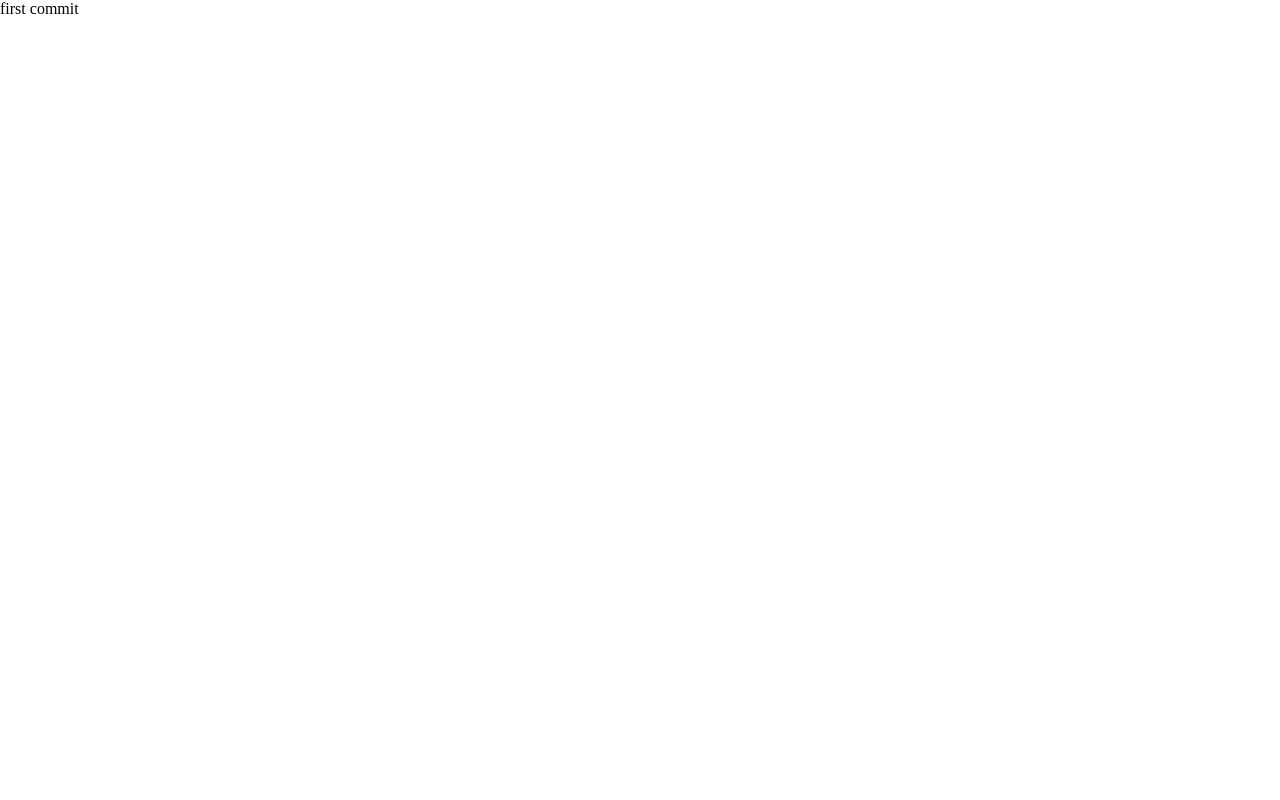
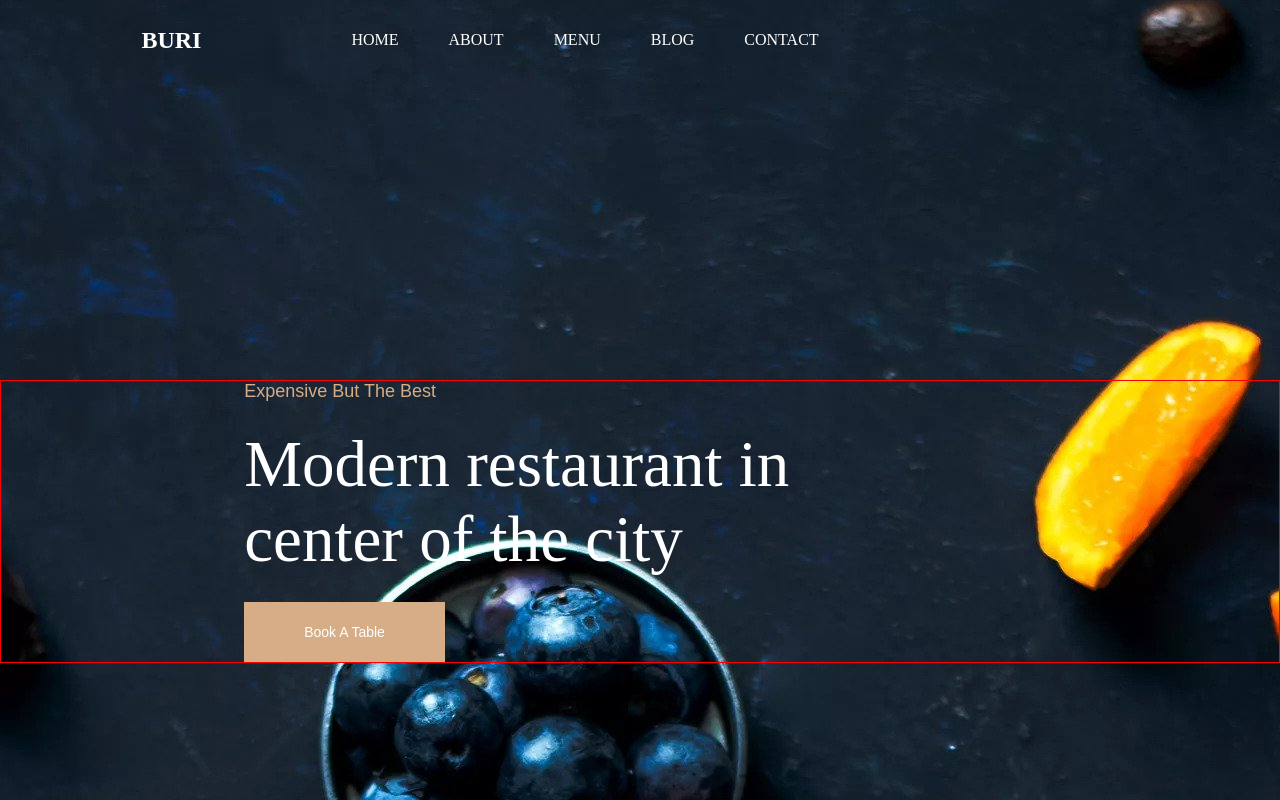
Before and after one commit to Turbovv/OrbitalStudios-Task, a Vue app: page / in a window 1280 px wide. Shown: the top 800 px of the page. Built offline with nearby package versions, Linux system fonts and the light colour scheme.

Commit message:
add header

```diff
--- a/src/App.vue
+++ b/src/App.vue
@@ -1,19 +1,12 @@
 <script  lang="ts">
+import Header from './components/Header.vue'
+export default {
+  components: {Header}
+}
 </script>
 
 <template>
   <div>
-   <p>first commit</p>
-  </div>
+    <Header />
+</div>
 </template>
-
-<style scoped>
-/* .test {
-  background-image: url('./assets/ezgif-4-51260a819b.jpg');
-  background-repeat: no-repeat;
-  background-position: center center;
-  background-size: cover;
-  background-attachment: fixed;
-  height:1080px;
-} */
-</style>le>
--- /dev/null
+++ b/src/components/Header.vue
@@ -0,0 +1,97 @@
+<template>
+    <div class="main-container">
+        <div class="header-container">
+    <div class="header">
+      <div class="logo">BURI</div>
+      <div class="menu">
+        <div class="menuItem">HOME</div>
+        <div class="menuItem">ABOUT</div>
+        <div class="menuItem">MENU</div>
+        <div class="menuItem">BLOG</div>
+        <div class="menuItem">CONTACT</div>
+      </div>
+    </div>
+</div>
+<div class="banner-text">
+    <p class="banner-text-inner">Expensive But The Best</p>
+    <h1 class="color-w text">Modern restaurant in<br>center of the city</h1>
+    <button class="button">Book A Table</button>
+</div>
+</div>
+</template>
+
+<style scoped>
+  .main-container {
+    background-image: url('../assets/ezgif-4-51260a819b.jpg');
+    background-repeat: no-repeat;
+    background-position: center center;
+    background-size: cover;
+    /* background-attachment: fixed; */
+    height:1080px;
+  }
+
+.header-container {
+  display: flex;
+  justify-content: center;
+  align-items: center;
+  color: white;
+  height: 80px;
+  margin-right: 25%;
+}
+.header {
+  display: flex;
+  align-items: center;
+}
+.logo {
+  font-size: 24px;
+  font-weight: bold;
+  margin-right:80px;
+}
+
+.menu {
+  display: flex;
+  margin-left: 20px;
+}
+.menuItem {
+  margin-left: 50px;
+  cursor: pointer;
+}
+.banner-text {
+    border:1px solid red;
+    padding:0 19%;
+    margin-top:300px;
+  }
+  .banner-text-inner {
+  color:white;
+    font-family: "Montserrat", sans-serif;
+    color: #d6ad86;
+    font-size: 18px;
+}
+.text {
+  font-family: "Playfair Display", serif;
+  font-size: 65px;
+    font-weight: 400;
+    padding: 25px 0;
+}
+.color-w {
+  color: white;
+}
+
+.button {
+  display: inline-block;
+    padding: 23px 60px;
+    background-color: #d6ad86;
+    font-size: 14px;
+    font-weight: 400;
+    color: #fff;
+    text-transform: capitalize;
+    line-height: 14px;
+    border:none;
+}
+
+@media (max-width: 768px) {
+  .menu {
+    display: none;
+  }
+}
+</style>
```
Also changed, not shown: src/GlobalStyles.css (line endings or trailing spaces).
